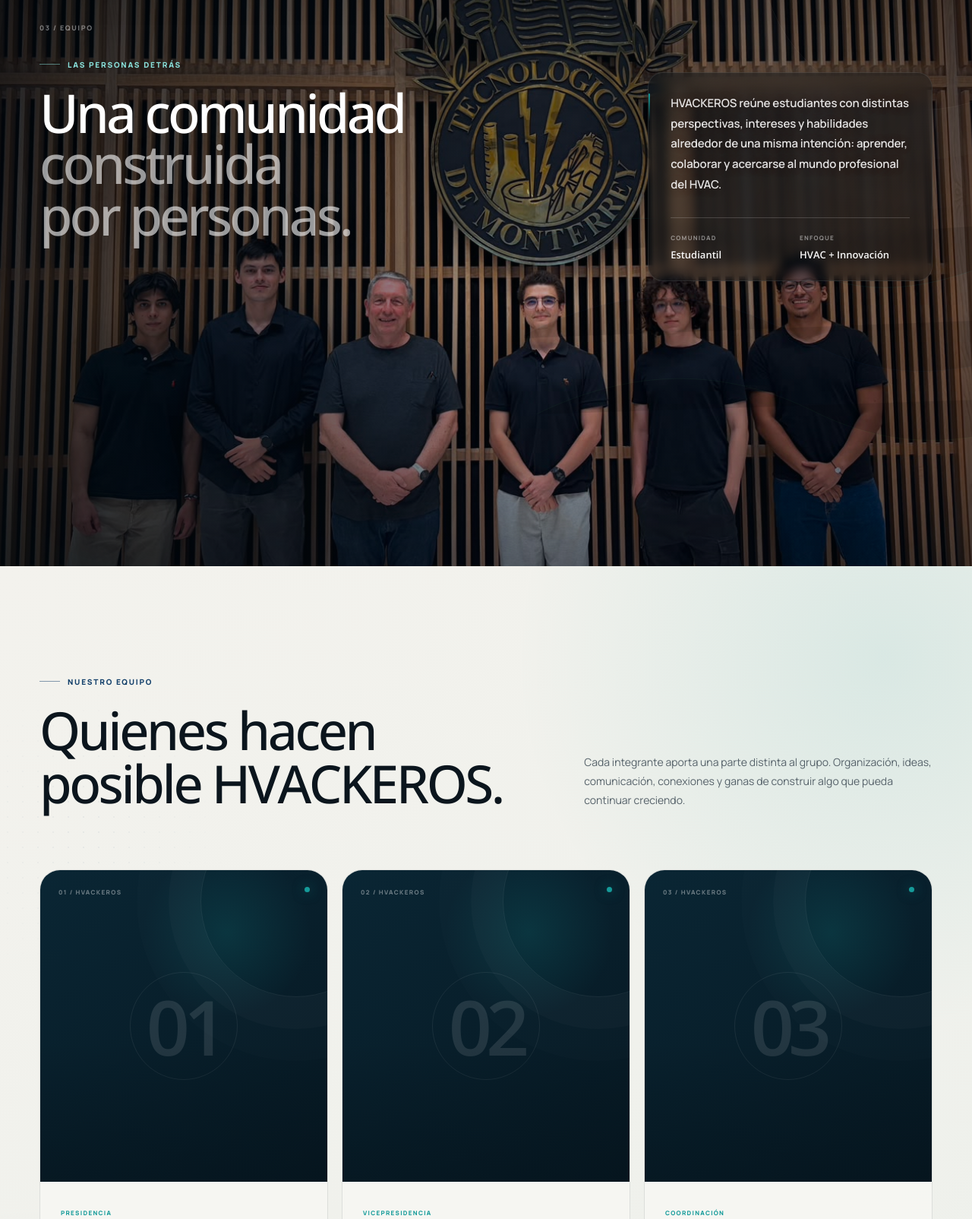
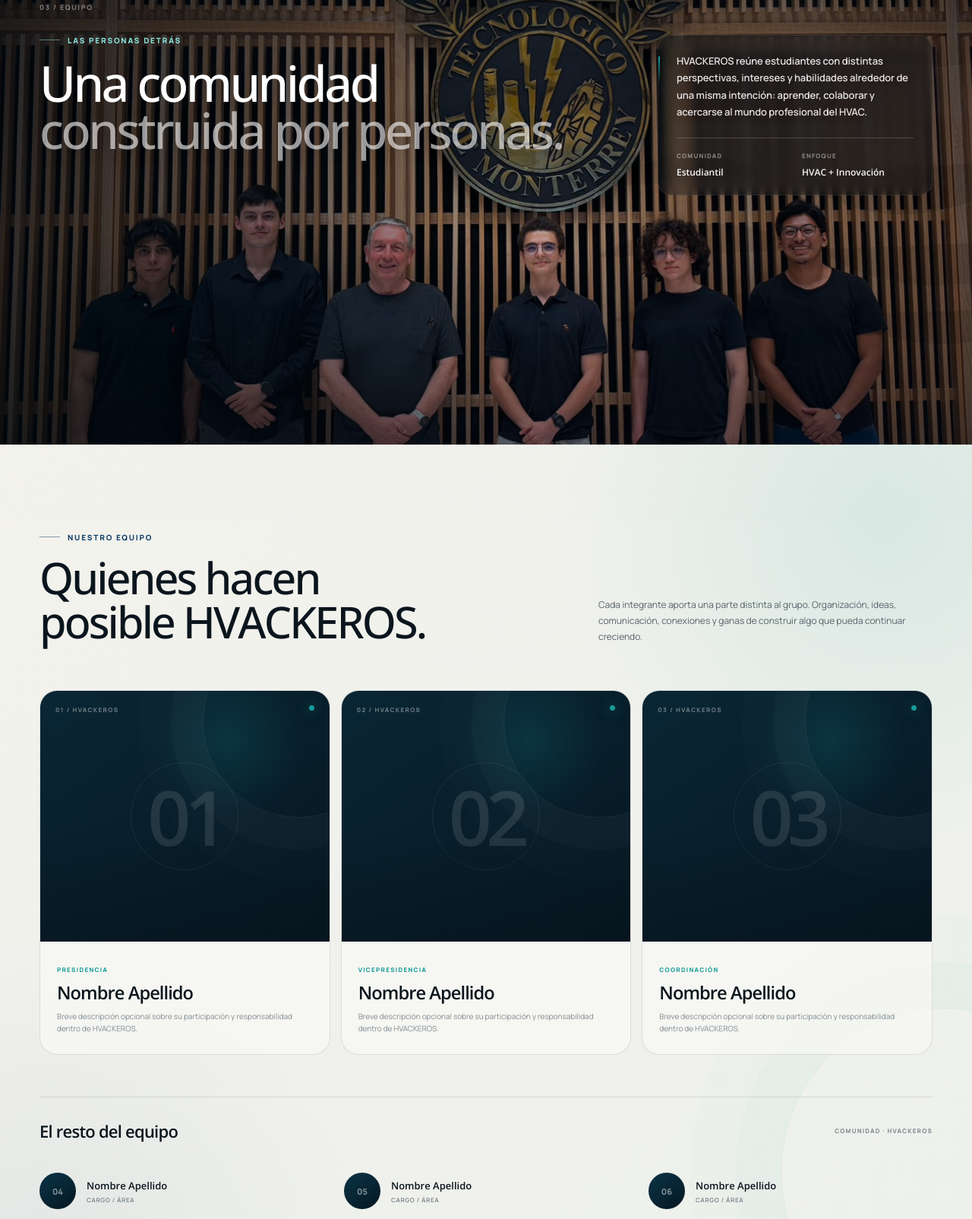
Before and after one commit to vscodescaa/HVACKEROS, a website built with Vite: page members/index.html in a window 1280 px wide. Shown: the part 115-1719 px from the top of the page at 76% size. Built offline with nearby package versions, Linux system fonts and the light colour scheme.

Commit message:
style: optimize team page for laptop screens

```diff
--- a/src/styles/members.css
+++ b/src/styles/members.css
@@ -1327,6 +1327,328 @@
   width:
     22px;
 }
+
+/* =========================================================
+   LAPTOP
+   1051–1499 px: conserva la composición desktop de Equipo,
+   pero reduce alturas, tipografía y espacios para pantallas
+   de 13–16 pulgadas.
+   ========================================================= */
+
+@media (min-width: 1051px) and (max-width: 1499px) {
+
+  .team-hero {
+    min-height:
+      700px;
+  }
+
+  .hero-inner {
+    min-height:
+      700px;
+
+    padding:
+      118px
+      0
+      245px;
+  }
+
+  .hero-layout {
+    grid-template-columns:
+      minmax(0,1.35fr)
+      minmax(285px,.65fr);
+
+    gap:
+      62px;
+  }
+
+  .hero-title-area {
+    max-width:
+      720px;
+  }
+
+  .hero-index {
+    margin-bottom:
+      20px;
+  }
+
+  .team-hero h1 {
+    max-width:
+      720px;
+
+    margin-top:
+      18px;
+
+    font-size:
+      clamp(
+        52px,
+        5.1vw,
+        70px
+      );
+  }
+
+  .hero-side {
+    max-width:
+      390px;
+
+    margin-top:
+      43px;
+
+    padding:
+      22px
+      24px
+      21px;
+
+    border-radius:
+      18px;
+  }
+
+  .hero-side p {
+    font-size:
+      13px;
+
+    line-height:
+      1.72;
+  }
+
+  .hero-meta {
+    margin-top:
+      23px;
+
+    padding-top:
+      17px;
+
+    gap:
+      18px;
+  }
+
+  .hero-meta strong {
+    font-size:
+      12px;
+  }
+
+  .hero-photo {
+    object-position:
+      50% 44%;
+  }
+
+  .hero-circle {
+    width:
+      350px;
+
+    height:
+      350px;
+
+    right:
+      -125px;
+
+    top:
+      -145px;
+  }
+
+  .team-hero .hero-air {
+    width:
+      610px;
+
+    right:
+      -115px;
+
+    bottom:
+      72px;
+  }
+
+  .team {
+    padding:
+      105px
+      0
+      115px;
+  }
+
+  .team-header {
+    grid-template-columns:
+      1fr
+      .68fr;
+
+    gap:
+      55px;
+  }
+
+  .team-header h2 {
+    max-width:
+      650px;
+
+    margin-top:
+      17px;
+
+    font-size:
+      clamp(
+        41px,
+        4.5vw,
+        61px
+      );
+  }
+
+  .team-header p {
+    max-width:
+      440px;
+
+    font-size:
+      12px;
+
+    line-height:
+      1.75;
+  }
+
+  .leadership-grid {
+    margin-top:
+      60px;
+
+    gap:
+      14px;
+  }
+
+  .member-card {
+    border-radius:
+      23px;
+  }
+
+  .member-media {
+    height:
+      330px;
+  }
+
+  .member-number {
+    left:
+      20px;
+
+    top:
+      19px;
+  }
+
+  .member-status {
+    right:
+      20px;
+
+    top:
+      19px;
+  }
+
+  .member-info {
+    min-height:
+      148px;
+
+    padding:
+      23px
+      22px
+      22px;
+  }
+
+  .member-info h3 {
+    font-size:
+      clamp(
+        22px,
+        1.85vw,
+        27px
+      );
+  }
+
+  .member-info p {
+    margin-top:
+      10px;
+
+    font-size:
+      10px;
+
+    line-height:
+      1.65;
+  }
+
+  .members-secondary {
+    margin-top:
+      55px;
+
+    padding-top:
+      29px;
+  }
+
+  .secondary-top {
+    margin-bottom:
+      20px;
+  }
+
+  .secondary-top h3 {
+    font-size:
+      22px;
+  }
+
+  .secondary-grid {
+    gap:
+      0 27px;
+  }
+
+  .member-row {
+    min-height:
+      90px;
+
+    padding:
+      18px 0;
+
+    grid-template-columns:
+      48px
+      1fr;
+
+    gap:
+      14px;
+  }
+
+  .member-avatar {
+    width:
+      48px;
+
+    height:
+      48px;
+  }
+
+  .member-row-info strong {
+    font-size:
+      13px;
+  }
+
+  .join {
+    padding:
+      86px
+      0;
+  }
+
+  .join-layout {
+    gap:
+      58px;
+  }
+
+  .join h2 {
+    max-width:
+      720px;
+
+    margin-top:
+      16px;
+
+    font-size:
+      clamp(
+        38px,
+        4.3vw,
+        56px
+      );
+  }
+
+  .join-circle {
+    width:
+      130px;
+
+    height:
+      130px;
+  }
+
+}
+
 
 /* =========================================================
    LARGE DESKTOP
```
